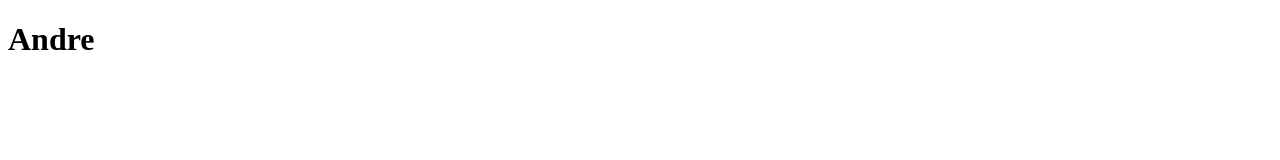
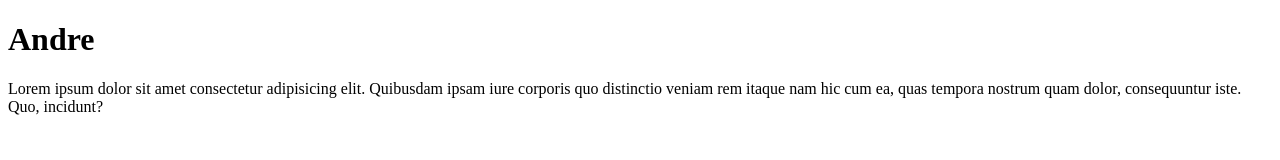
Before and after one commit to andrekv/personal, a plain HTML site: page index.html in a window 1280 px wide. Drawn offline with Linux system fonts and the light colour scheme.

Commit message:
first commit

```diff
--- a/index.html
+++ b/index.html
@@ -8,5 +8,6 @@
 </head>
 <body>
     <h1>Andre</h1>
+    <p>Lorem ipsum dolor sit amet consectetur adipisicing elit. Quibusdam ipsam iure corporis quo distinctio veniam rem itaque nam hic cum ea, quas tempora nostrum quam dolor, consequuntur iste. Quo, incidunt?</p>
 </body>
 </html>
```
